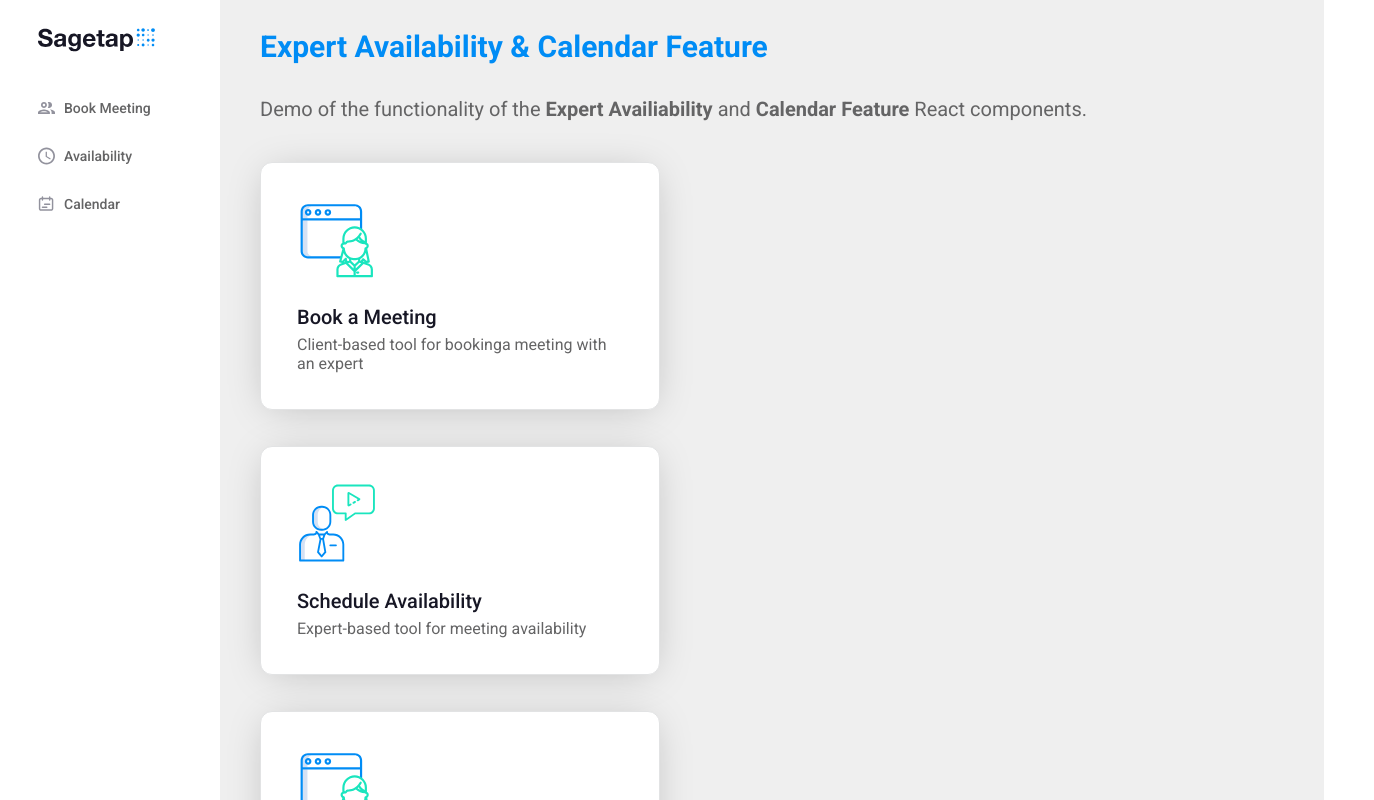
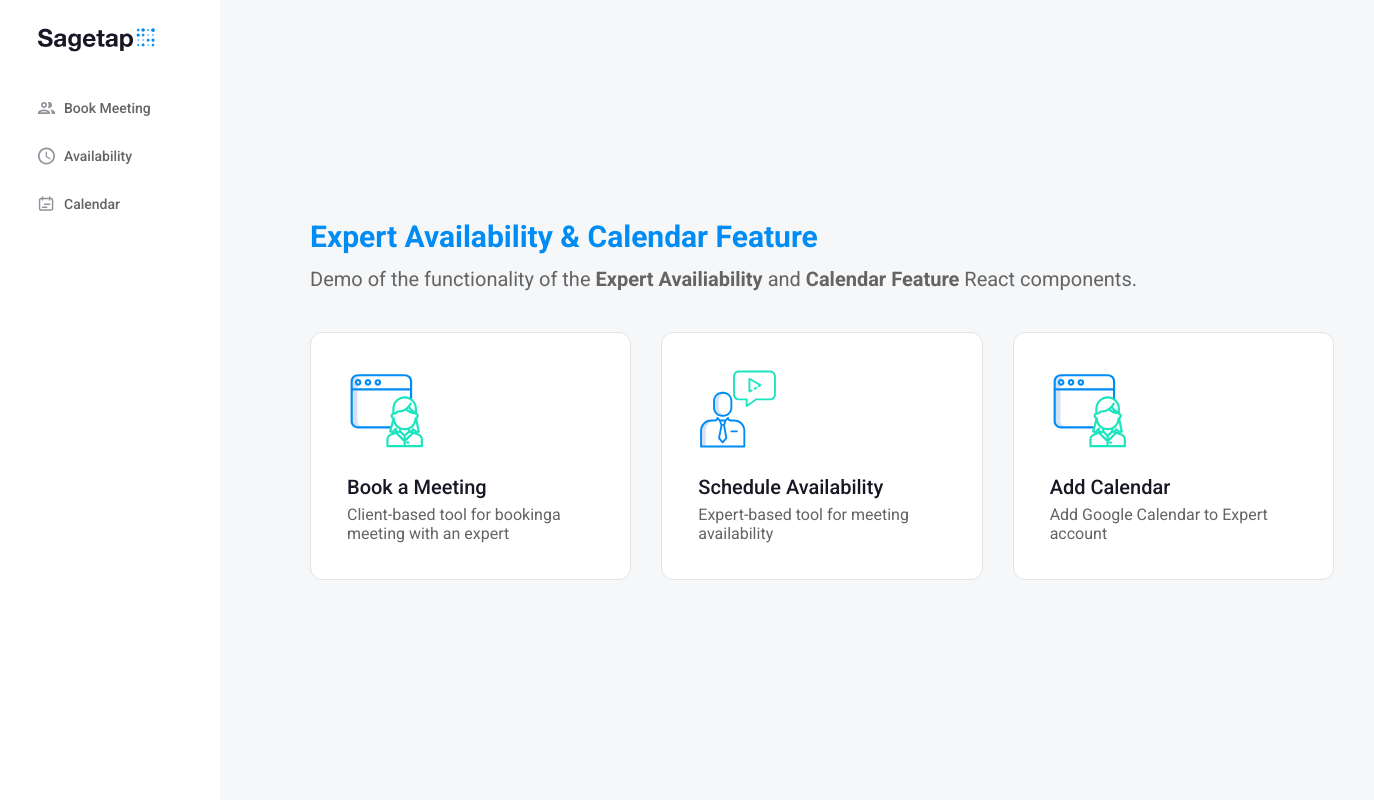
Before and after one commit to badg0003/Sagetap-ExpertAvailabilityCalendarFeature, a React (Create React App) app: page / in a window 1280 px wide. Shown: the top 800 px of the page, 1374 px wide, since content can reach past the window. Built offline with nearby package versions, Linux system fonts and the light colour scheme.

Commit message:
Styling adjustments based on Steve's QA

```diff
--- a/src/App.js
+++ b/src/App.js
@@ -95,6 +95,7 @@ const Home = () => {
       <h1 className="o-text-h1">Expert Availability &amp; Calendar Feature</h1>
       <p className="o-text-lead" style={{ marginBottom: '36px' }}>Demo of the functionality of the <strong>Expert Availiability</strong> and <strong>Calendar Feature</strong> React components.</p>
 
+      <div className="cta-grid">
         <Link className="cta" to="/book-meeting">
           <svg width="80" height="80" viewBox="0 0 80 80" fill="none" xmlns="http://www.w3.org/2000/svg">
             <path d="M15.625 7.34375H10.9375C9.57046 7.34532 8.25986 7.88907 7.29322 8.85572C6.32657 9.82236 5.78282 11.133 5.78125 12.5V19.3617H10.4688V12.5C10.4703 11.133 11.0141 9.82236 11.9807 8.85572C12.9474 7.88907 14.258 7.34532 15.625 7.34375Z" fill="#D4E1F4" />
@@ -139,6 +140,7 @@ const Home = () => {
           <p className="o-text-h4" style={{ marginTop: '24px', marginBottom: 0, color: '#171725', fontSize: '20px' }}>Add Calendar</p>
           <p style={{ marginTop: '8px', marginBottom: 0, color: '##92929D', fontSize: '16px' }}>Add Google Calendar to Expert account</p>
         </Link>
+      </div>
     </>
   )
 }
--- a/src/components/Calendar.scss
+++ b/src/components/Calendar.scss
@@ -35,6 +35,12 @@
                 border-radius: 7px;
                 color: #008CF5;
                 cursor: pointer;
+
+                &:hover {
+                    opacity: 0.6;
+                    cursor: pointer;
+                    transition: opacity 0.15s ease-in-out;
+                }
             }
         }
     }
--- a/src/index.scss
+++ b/src/index.scss
@@ -66,11 +66,17 @@ body {
 }
 
 .app__body {
-  background-color: #EFEFEF;
-  padding: 30px 40px;
+  background-color: #f5f7f8;
+  padding: 30px 40px 30px 90px;
+  display: flex;
+  flex-direction: column;
+  justify-content: center;
 
   &__layout {
     width: 1024px;
+
+    &--center {
+    }
   }
 }
 
@@ -100,7 +106,7 @@ h3 {
   font-size: 30px;
   line-height: 34px;
   font-weight: 700;
-  margin-bottom: 28px;
+  margin-bottom: 8px;
 }
 
 .o-text-h2 {
@@ -112,8 +118,11 @@ h3 {
 }
 
 .o-text-lead {
+  color: #646465;
   font-size: 20px;
   line-height: 34px;
+  margin-top: 0;
+  -webkit-font-smoothing: antialiased;
 }
 
 .o-text-body1 {
@@ -149,6 +158,11 @@ h3 {
   text-decoration: none;
   cursor: pointer;
 
+  &:hover {
+    opacity: 0.6;
+    transition: opacity 0.15s ease-in-out;
+  }
+
   &--link {
     background-color: transparent;
     border-radius: 0;
@@ -160,6 +174,7 @@ h3 {
     outline: 0;
 
     &:focus, &:hover {
+      opacity: 1;
       color: #008CF5;
     }
 
@@ -274,18 +289,19 @@ background: #FFFFFF;
 
 border: 1px solid #E2E3E4;
 padding: 36px;
-box-shadow: 0px 4px 40px -10px rgba(0, 0, 0, 0.25);
 border-radius: 12px;
 text-decoration: none;
-width: 400px;
-transition: box-shadow 0.35s ease-in-out;
+// width: 400px;
 &:hover {
   box-shadow: none;
 }
 
-&:not(:last-child) {
-  margin-bottom: 36px
 }
+
+.cta-grid {
+  display: grid;
+  grid-template-columns: repeat(3, 1fr);
+  gap: 30px;
 }
 
 .visuallyhidden {
--- a/src/styles/calendar.scss
+++ b/src/styles/calendar.scss
@@ -105,13 +105,25 @@
 
     &__tile {
 
-        &--active,
-        &--rangeEnd,
-        &--hover,
-        &--hoverEnd {
+        &--active {
             background-color: #008CF5;
             color: #fff;
         }
+
+        &--range {
+            opacity: 0.4;
+            transition: opacity 0.15s ease-in-out;
+        }
+
+        &--hover {
+            opacity: 0.6;
+        }
+
+        &--rangeStart,
+        &--rangeEnd {
+            opacity: 1;
+        }
+
 
         &--now {
             position: relative;
@@ -126,6 +138,12 @@
                 bottom: 5px;
                 transform: translateX(-50%)
             }
+        }
+
+        &:not(:disabled):not(.react-calendar__month-view__days__day--neighboringMonth):not(.react-calendar__tile--active):hover {
+            opacity: 0.6;
+            cursor: pointer;
+            transition: opacity 0.15s ease-in-out;
         }
     }
 }
```
Lines whose indentation alone changed are shown as unchanged.
